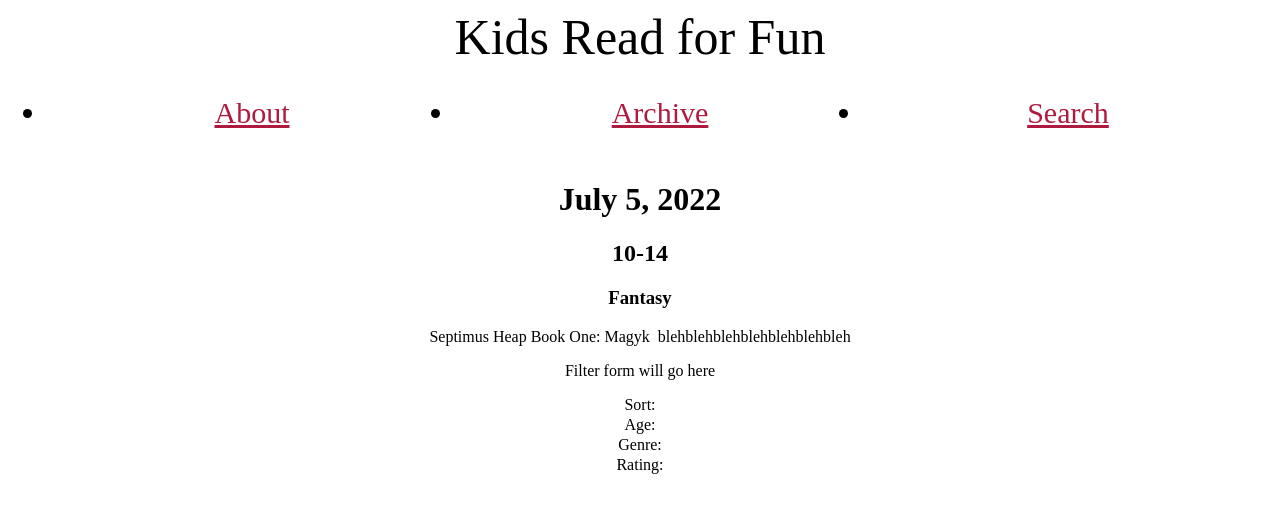
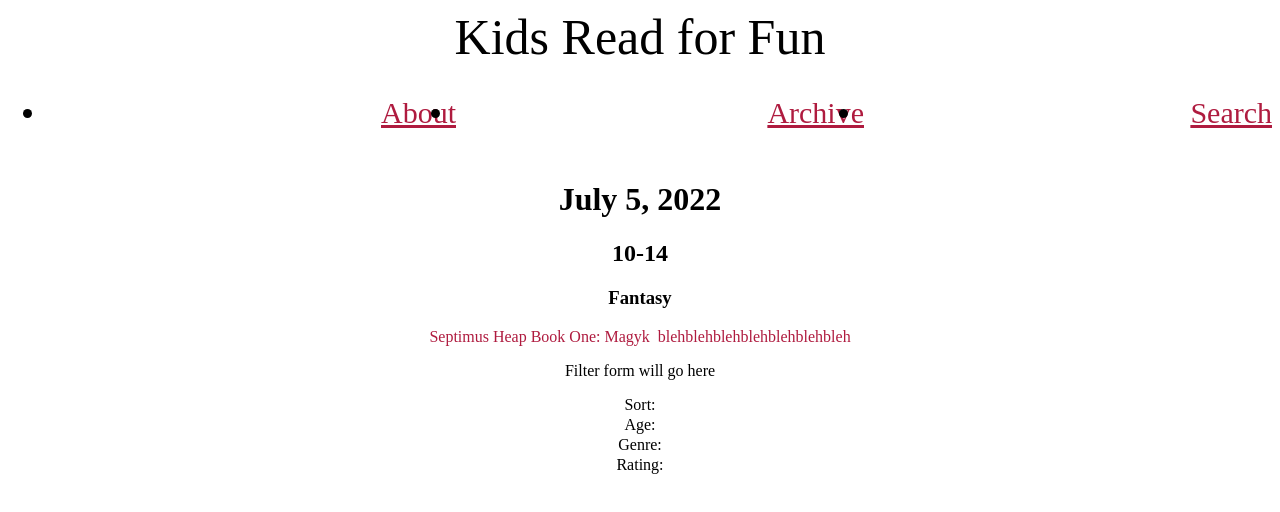
Before and after one commit to Silliamh78/wdd-131, a plain HTML site: page blog/index.html in a window 1280 px wide. Drawn offline with Linux system fonts and the light colour scheme.

Commit message:
more blog css

```diff
--- a/blog/blog.css
+++ b/blog/blog.css
@@ -49,13 +49,18 @@ Body font: Helvetica, Arial, sans-serif
 Headline font: Lora, Impact, serif (Lora can be found on Google Fonts.) */
 
 .main-nav{
-    text-align: center;
+    text-align: right;
     font-size: 30px;
     display: grid;
     grid-template-columns: 1fr 1fr 1fr;
+
 
 }
 
 .main-nav a{
     color: #AF1B3F;
 }
+
+.bookone {
+    color: #AF1B3F;
+}
```
